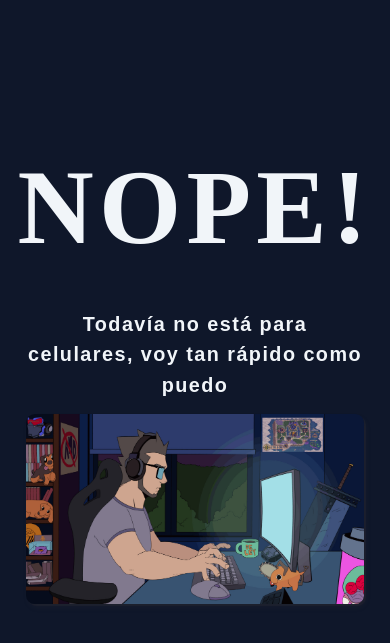
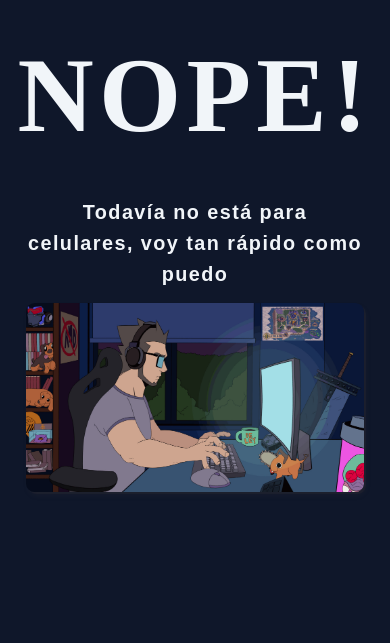
Before and after one commit to Ozmah/rigged, a React (Vite) app in the folder apps/web/: page /nope in a window 390 px wide. Shown: the part 141-784 px from the top of the page. Built offline with nearby package versions, Linux system fonts and the light colour scheme; no server answers; a web font is replaced by a local one.

Commit message:
fix: micro adjustment to the mobile view for nope page

```diff
--- a/apps/web/src/routes/nope.tsx
+++ b/apps/web/src/routes/nope.tsx
@@ -19,7 +19,7 @@ gap-2 md:grid-cols-[repeat(10,minmax(10px,1fr))]">
 					animationDelay: 900,
 					scale: 1
 				}}
-				className="col-span-full row-start-4 row-span-auto md:col-start-4 md:col-span-4
+				className="col-span-full row-start-3 row-span-auto md:col-start-4 md:col-span-4
 md:row-span-3 md:row-start-3"
 			>
 				<TypographyH1 className="text-8xl mb-8">NOPE!</TypographyH1>
```
